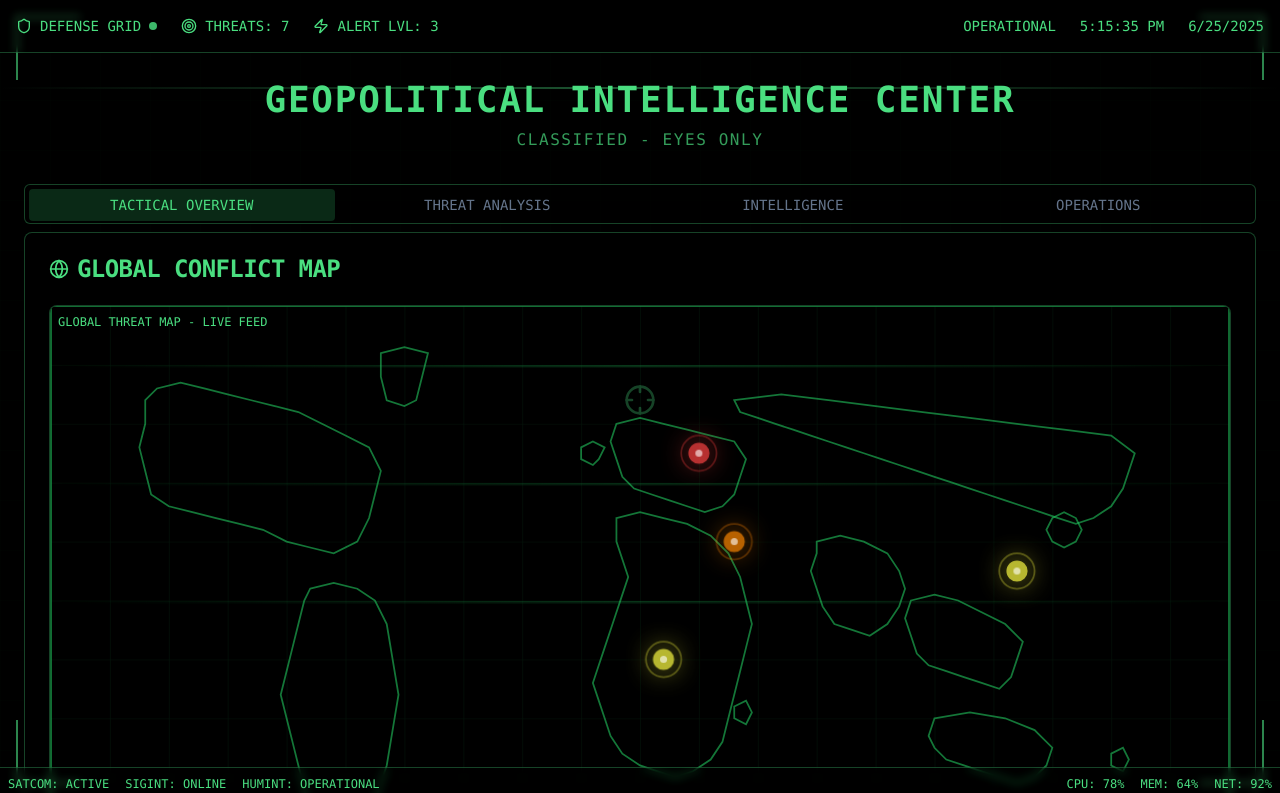
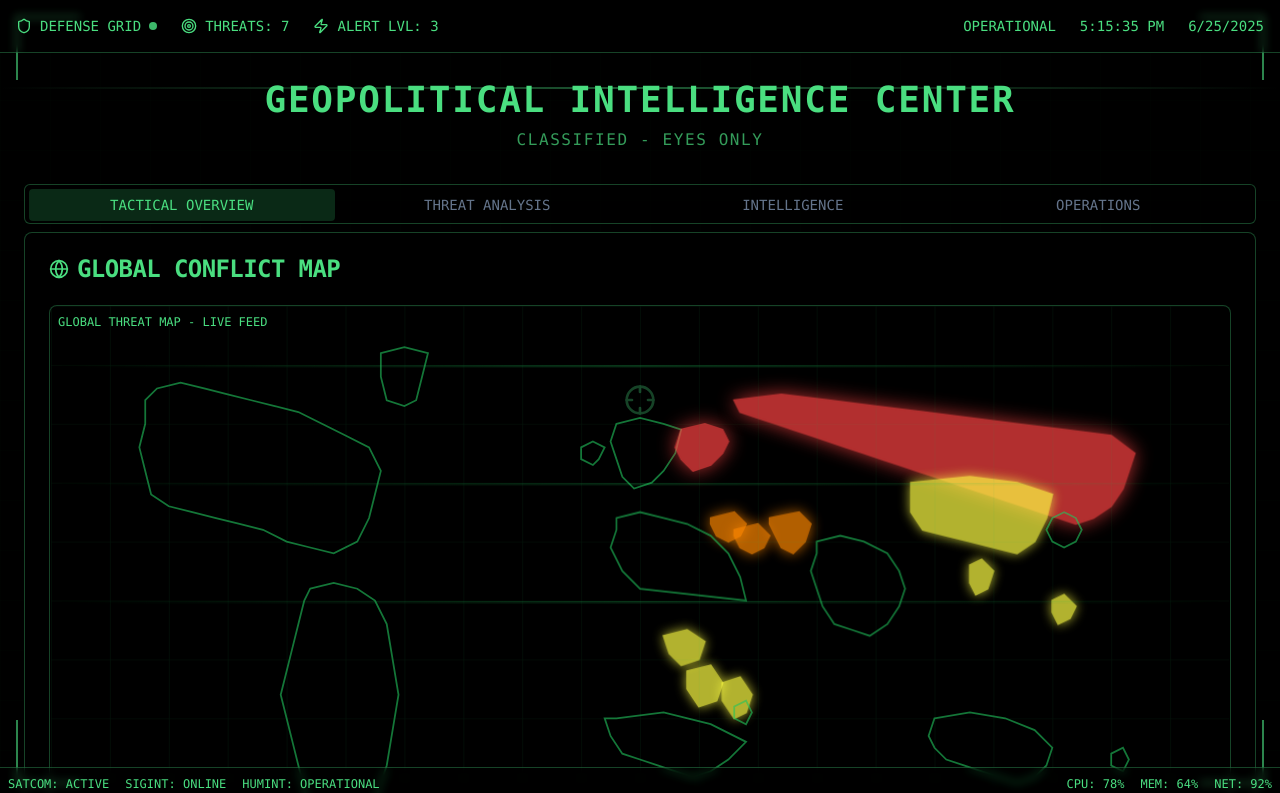
Before and after one commit to harshil-ko/global-foresight-ai-watch, a React (Vite) app: page / in a window 1280 px wide. Shown: the top 793 px of the page. Built offline with nearby package versions, Linux system fonts and the light colour scheme.

Commit message:
Refactor: Shade countries in conflict on map
Replaced the conflict zone indicators (circles) on the global map with shaded countries to better visualize conflict areas.

```diff
--- a/src/components/GlobalMap.tsx
+++ b/src/components/GlobalMap.tsx
@@ -19,7 +19,8 @@ const conflictZones = [
       'Diplomatic talks scheduled for next week',
       'Civilian infrastructure targeted in recent attacks'
     ],
-    involvedParties: ['UKRAINE', 'RUSSIA', 'NATO ALLIES', 'UN PEACEKEEPERS']
+    involvedParties: ['UKRAINE', 'RUSSIA', 'NATO ALLIES', 'UN PEACEKEEPERS'],
+    countries: ['ukraine', 'russia']
   },
   {
     id: 'middle-east',
@@ -37,7 +38,8 @@ const conflictZones = [
       'Evacuation of diplomatic personnel',
       'Emergency UN Security Council meeting called'
     ],
-    involvedParties: ['REGIONAL POWERS', 'INTERNATIONAL COALITION', 'MILITIA GROUPS']
+    involvedParties: ['REGIONAL POWERS', 'INTERNATIONAL COALITION', 'MILITIA GROUPS'],
+    countries: ['syria', 'iraq', 'iran']
   },
   {
     id: 'south-china-sea',
@@ -55,7 +57,8 @@ const conflictZones = [
       'Joint military exercises announced',
       'Diplomatic protests filed with international bodies'
     ],
-    involvedParties: ['CHINA', 'PHILIPPINES', 'VIETNAM', 'US NAVY', 'ASEAN']
+    involvedParties: ['CHINA', 'PHILIPPINES', 'VIETNAM', 'US NAVY', 'ASEAN'],
+    countries: ['china', 'philippines', 'vietnam']
   },
   {
     id: 'african-conflicts',
@@ -73,7 +76,8 @@ const conflictZones = [
       'Peacekeeping forces deployed',
       'Refugee camps receiving international aid'
     ],
-    involvedParties: ['LOCAL MILITIAS', 'GOVERNMENT FORCES', 'UN PEACEKEEPERS', 'AU FORCES']
+    involvedParties: ['LOCAL MILITIAS', 'GOVERNMENT FORCES', 'UN PEACEKEEPERS', 'AU FORCES'],
+    countries: ['sudan', 'ethiopia', 'somalia']
   }
 ];
 
@@ -87,11 +91,17 @@ const getConflictColor = (severity: string) => {
   }
 };
 
+const getConflictByCountry = (countryName: string) => {
+  return conflictZones.find(conflict =>
+    conflict.countries.includes(countryName.toLowerCase())
+  );
+};
+
 export const GlobalMap: React.FC = () => {
   const [selectedConflict, setSelectedConflict] = useState<typeof conflictZones[0] | null>(null);
   const [isDialogOpen, setIsDialogOpen] = useState(false);
 
-  const handleConflictClick = (conflict: typeof conflictZones[0]) => {
+  const handleCountryClick = (conflict: typeof conflictZones[0]) => {
     setSelectedConflict(conflict);
     setIsDialogOpen(true);
   };
@@ -105,46 +115,155 @@ export const GlobalMap: React.FC = () => {
           viewBox="0 0 1000 500"
           preserveAspectRatio="xMidYMid meet"
         >
-          {/* World map accurate outline */}
-          <g fill="none" stroke="rgba(34, 197, 94, 0.6)" strokeWidth="1.5">
+          {/* World map accurate outline with country-specific conflict shading */}
+          <g strokeWidth="1.5">
             {/* North America */}
-            <path d="M80 80 L90 70 L110 65 L130 70 L150 75 L170 80 L190 85 L210 90 L230 100 L250 110 L270 120 L280 140 L275 160 L270 180 L260 200 L240 210 L220 205 L200 200 L180 190 L160 185 L140 180 L120 175 L100 170 L85 160 L80 140 L75 120 L80 100 Z" />
+            <path d="M80 80 L90 70 L110 65 L130 70 L150 75 L170 80 L190 85 L210 90 L230 100 L250 110 L270 120 L280 140 L275 160 L270 180 L260 200 L240 210 L220 205 L200 200 L180 190 L160 185 L140 180 L120 175 L100 170 L85 160 L80 140 L75 120 L80 100 Z"
+              fill="none" stroke="rgba(34, 197, 94, 0.6)" />
 
             {/* Greenland */}
-            <path d="M280 40 L300 35 L320 40 L315 60 L310 80 L300 85 L285 80 L280 60 Z" />
+            <path d="M280 40 L300 35 L320 40 L315 60 L310 80 L300 85 L285 80 L280 60 Z"
+              fill="none" stroke="rgba(34, 197, 94, 0.6)" />
 
             {/* South America */}
-            <path d="M220 240 L240 235 L260 240 L275 250 L285 270 L290 300 L295 330 L290 360 L285 390 L275 420 L260 440 L245 445 L230 440 L220 430 L215 410 L210 390 L205 370 L200 350 L195 330 L200 310 L205 290 L210 270 L215 250 Z" />
+            <path d="M220 240 L240 235 L260 240 L275 250 L285 270 L290 300 L295 330 L290 360 L285 390 L275 420 L260 440 L245 445 L230 440 L220 430 L215 410 L210 390 L205 370 L200 350 L195 330 L200 310 L205 290 L210 270 L215 250 Z"
+              fill="none" stroke="rgba(34, 197, 94, 0.6)" />
 
-            {/* Europe */}
-            <path d="M480 100 L500 95 L520 100 L540 105 L560 110 L580 115 L590 130 L585 145 L580 160 L570 170 L555 175 L540 170 L525 165 L510 160 L495 155 L485 145 L480 130 L475 115 Z" />
+            {/* Europe (with Ukraine highlighted) */}
+            <g>
+              {/* Western Europe */}
+              <path d="M480 100 L500 95 L520 100 L535 105 L530 125 L520 140 L510 150 L495 155 L485 145 L480 130 L475 115 Z"
+                fill="none" stroke="rgba(34, 197, 94, 0.6)" />
 
-            {/* Africa */}
-            <path d="M480 180 L500 175 L520 180 L540 185 L560 195 L575 210 L585 230 L590 250 L595 270 L590 290 L585 310 L580 330 L575 350 L570 370 L560 385 L545 395 L530 400 L515 395 L500 390 L485 380 L475 365 L470 350 L465 335 L460 320 L465 305 L470 290 L475 275 L480 260 L485 245 L490 230 L485 215 L480 200 Z" />
+              {/* Ukraine - Critical conflict */}
+              <path d="M535 105 L555 100 L570 105 L575 115 L570 125 L560 135 L545 140 L535 130 L530 120 L535 105 Z"
+                fill={getConflictColor('critical')}
+                stroke={getConflictColor('critical')}
+                className="animate-pulse cursor-pointer opacity-80 hover:opacity-100"
+                onClick={() => handleCountryClick(conflictZones[0])}
+                style={{ filter: `drop-shadow(0 0 8px ${getConflictColor('critical')})` }} />
+            </g>
 
-            {/* Asia - Russia and China */}
-            <path d="M580 80 L620 75 L660 80 L700 85 L740 90 L780 95 L820 100 L860 105 L900 110 L920 125 L915 140 L910 155 L900 170 L885 180 L870 185 L855 180 L840 175 L825 170 L810 165 L795 160 L780 155 L765 150 L750 145 L735 140 L720 135 L705 130 L690 125 L675 120 L660 115 L645 110 L630 105 L615 100 L600 95 L585 90 Z" />
+            {/* Russia - Critical conflict */}
+            <path d="M580 80 L620 75 L660 80 L700 85 L740 90 L780 95 L820 100 L860 105 L900 110 L920 125 L915 140 L910 155 L900 170 L885 180 L870 185 L855 180 L840 175 L825 170 L810 165 L795 160 L780 155 L765 150 L750 145 L735 140 L720 135 L705 130 L690 125 L675 120 L660 115 L645 110 L630 105 L615 100 L600 95 L585 90 Z"
+              fill={getConflictColor('critical')}
+              stroke={getConflictColor('critical')}
+              className="animate-pulse cursor-pointer opacity-80 hover:opacity-100"
+              onClick={() => handleCountryClick(conflictZones[0])}
+              style={{ filter: `drop-shadow(0 0 8px ${getConflictColor('critical')})` }} />
+
+            {/* Middle East region - High threat */}
+            <g>
+              {/* Syria */}
+              <path d="M560 180 L580 175 L590 185 L585 195 L575 200 L565 195 L560 185 Z"
+                fill={getConflictColor('high')}
+                stroke={getConflictColor('high')}
+                className="animate-pulse cursor-pointer opacity-80 hover:opacity-100"
+                onClick={() => handleCountryClick(conflictZones[1])}
+                style={{ filter: `drop-shadow(0 0 6px ${getConflictColor('high')})` }} />
+
+              {/* Iraq */}
+              <path d="M580 190 L600 185 L610 195 L605 205 L595 210 L585 205 L580 195 Z"
+                fill={getConflictColor('high')}
+                stroke={getConflictColor('high')}
+                className="animate-pulse cursor-pointer opacity-80 hover:opacity-100"
+                onClick={() => handleCountryClick(conflictZones[1])}
+                style={{ filter: `drop-shadow(0 0 6px ${getConflictColor('high')})` }} />
+
+              {/* Iran */}
+              <path d="M610 180 L635 175 L645 185 L640 200 L630 210 L620 205 L615 195 L610 185 Z"
+                fill={getConflictColor('high')}
+                stroke={getConflictColor('high')}
+                className="animate-pulse cursor-pointer opacity-80 hover:opacity-100"
+                onClick={() => handleCountryClick(conflictZones[1])}
+                style={{ filter: `drop-shadow(0 0 6px ${getConflictColor('high')})` }} />
+            </g>
 
             {/* India */}
-            <path d="M650 200 L670 195 L690 200 L710 210 L720 225 L725 240 L720 255 L710 270 L695 280 L680 275 L665 270 L655 255 L650 240 L645 225 L650 210 Z" />
+            <path d="M650 200 L670 195 L690 200 L710 210 L720 225 L725 240 L720 255 L710 270 L695 280 L680 275 L665 270 L655 255 L650 240 L645 225 L650 210 Z"
+              fill="none" stroke="rgba(34, 197, 94, 0.6)" />
 
-            {/* Southeast Asia */}
-            <path d="M730 250 L750 245 L770 250 L790 260 L810 270 L825 285 L820 300 L815 315 L805 325 L790 320 L775 315 L760 310 L745 305 L735 295 L730 280 L725 265 Z" />
+            {/* Southeast Asia with conflict zones */}
+            <g>
+              {/* China - Medium threat */}
+              <path d="M730 150 L780 145 L820 150 L850 160 L845 180 L835 200 L820 210 L800 205 L780 200 L760 195 L740 190 L730 175 Z"
+                fill={getConflictColor('medium')}
+                stroke={getConflictColor('medium')}
+                className="animate-pulse cursor-pointer opacity-80 hover:opacity-100"
+                onClick={() => handleCountryClick(conflictZones[2])}
+                style={{ filter: `drop-shadow(0 0 5px ${getConflictColor('medium')})` }} />
+
+              {/* Philippines - Medium threat */}
+              <path d="M850 250 L860 245 L870 255 L865 265 L855 270 L850 260 Z"
+                fill={getConflictColor('medium')}
+                stroke={getConflictColor('medium')}
+                className="animate-pulse cursor-pointer opacity-80 hover:opacity-100"
+                onClick={() => handleCountryClick(conflictZones[2])}
+                style={{ filter: `drop-shadow(0 0 5px ${getConflictColor('medium')})` }} />
+
+              {/* Vietnam - Medium threat */}
+              <path d="M780 220 L790 215 L800 225 L795 240 L785 245 L780 235 Z"
+                fill={getConflictColor('medium')}
+                stroke={getConflictColor('medium')}
+                className="animate-pulse cursor-pointer opacity-80 hover:opacity-100"
+                onClick={() => handleCountryClick(conflictZones[2])}
+                style={{ filter: `drop-shadow(0 0 5px ${getConflictColor('medium')})` }} />
+            </g>
+
+            {/* Africa with conflict zones */}
+            <g>
+              {/* Non-conflict African countries */}
+              <path d="M480 180 L500 175 L520 180 L540 185 L560 195 L575 210 L585 230 L590 250 L500 240 L485 225 L475 205 L480 190 Z"
+                fill="none" stroke="rgba(34, 197, 94, 0.6)" />
+
+              {/* Sudan - Medium conflict */}
+              <path d="M520 280 L540 275 L555 285 L550 300 L535 305 L525 295 Z"
+                fill={getConflictColor('medium')}
+                stroke={getConflictColor('medium')}
+                className="animate-pulse cursor-pointer opacity-80 hover:opacity-100"
+                onClick={() => handleCountryClick(conflictZones[3])}
+                style={{ filter: `drop-shadow(0 0 5px ${getConflictColor('medium')})` }} />
+
+              {/* Ethiopia - Medium conflict */}
+              <path d="M540 310 L560 305 L570 320 L565 335 L550 340 L540 325 Z"
+                fill={getConflictColor('medium')}
+                stroke={getConflictColor('medium')}
+                className="animate-pulse cursor-pointer opacity-80 hover:opacity-100"
+                onClick={() => handleCountryClick(conflictZones[3])}
+                style={{ filter: `drop-shadow(0 0 5px ${getConflictColor('medium')})` }} />
+
+              {/* Somalia - Medium conflict */}
+              <path d="M570 320 L585 315 L595 330 L590 345 L580 350 L570 335 Z"
+                fill={getConflictColor('medium')}
+                stroke={getConflictColor('medium')}
+                className="animate-pulse cursor-pointer opacity-80 hover:opacity-100"
+                onClick={() => handleCountryClick(conflictZones[3])}
+                style={{ filter: `drop-shadow(0 0 5px ${getConflictColor('medium')})` }} />
+
+              {/* Rest of Africa */}
+              <path d="M480 350 L520 345 L560 355 L590 370 L575 385 L560 395 L545 400 L530 395 L515 390 L500 385 L485 380 L475 365 L470 350 Z"
+                fill="none" stroke="rgba(34, 197, 94, 0.6)" />
+            </g>
 
             {/* Australia */}
-            <path d="M750 350 L780 345 L810 350 L835 360 L850 375 L845 390 L835 400 L820 405 L805 400 L790 395 L775 390 L760 385 L750 375 L745 365 Z" />
+            <path d="M750 350 L780 345 L810 350 L835 360 L850 375 L845 390 L835 400 L820 405 L805 400 L790 395 L775 390 L760 385 L750 375 L745 365 Z"
+              fill="none" stroke="rgba(34, 197, 94, 0.6)" />
 
             {/* Japan */}
-            <path d="M850 180 L860 175 L870 180 L875 190 L870 200 L860 205 L850 200 L845 190 Z" />
+            <path d="M850 180 L860 175 L870 180 L875 190 L870 200 L860 205 L850 200 L845 190 Z"
+              fill="none" stroke="rgba(34, 197, 94, 0.6)" />
 
             {/* UK and Ireland */}
-            <path d="M450 120 L460 115 L470 120 L465 130 L460 135 L450 130 Z" />
+            <path d="M450 120 L460 115 L470 120 L465 130 L460 135 L450 130 Z"
+              fill="none" stroke="rgba(34, 197, 94, 0.6)" />
 
             {/* Madagascar */}
-            <path d="M580 340 L590 335 L595 345 L590 355 L580 350 Z" />
+            <path d="M580 340 L590 335 L595 345 L590 355 L580 350 Z"
+              fill="none" stroke="rgba(34, 197, 94, 0.6)" />
 
             {/* New Zealand */}
-            <path d="M900 380 L910 375 L915 385 L910 395 L900 390 Z" />
+            <path d="M900 380 L910 375 L915 385 L910 395 L900 390 Z"
+              fill="none" stroke="rgba(34, 197, 94, 0.6)" />
 
             {/* Grid overlay */}
             <defs>
@@ -154,65 +273,6 @@ export const GlobalMap: React.FC = () => {
             </defs>
             <rect width="100%" height="100%" fill="url(#grid)" />
           </g>
-
-          {/* Conflict zone indicators */}
-          {conflictZones.map((conflict) => (
-            <g key={conflict.id}>
-              {/* Pulsing outer ring */}
-              <circle
-                cx={conflict.x * 10}
-                cy={conflict.y * 5}
-                r="20"
-                fill="none"
-                stroke={getConflictColor(conflict.severity)}
-                strokeWidth="2"
-                strokeOpacity="0.4"
-                className="animate-ping"
-              />
-
-              {/* Secondary pulsing ring */}
-              <circle
-                cx={conflict.x * 10}
-                cy={conflict.y * 5}
-                r="15"
-                fill="none"
-                stroke={getConflictColor(conflict.severity)}
-                strokeWidth="1.5"
-                strokeOpacity="0.6"
-                className="animate-pulse"
-                style={{ animationDelay: '0.5s' }}
-              />
-
-              {/* Main conflict indicator with enhanced blinking */}
-              <circle
-                cx={conflict.x * 10}
-                cy={conflict.y * 5}
-                r="8"
-                fill={getConflictColor(conflict.severity)}
-                stroke={getConflictColor(conflict.severity)}
-                strokeWidth="2"
-                className="animate-pulse cursor-pointer hover:r-10 transition-all duration-200"
-                onClick={() => handleConflictClick(conflict)}
-                style={{
-                  filter: `drop-shadow(0 0 12px ${getConflictColor(conflict.severity)})`,
-                  animation: `pulse 1.5s ease-in-out infinite alternate`
-                }}
-              />
-
-              {/* Inner core with blinking */}
-              <circle
-                cx={conflict.x * 10}
-                cy={conflict.y * 5}
-                r="3"
-                fill="white"
-                className="animate-pulse"
-                style={{
-                  animation: `pulse 1s ease-in-out infinite`,
-                  animationDelay: '0.25s'
-                }}
-              />
-            </g>
-          ))}
 
           {/* Scanning lines effect */}
           <defs>
```
